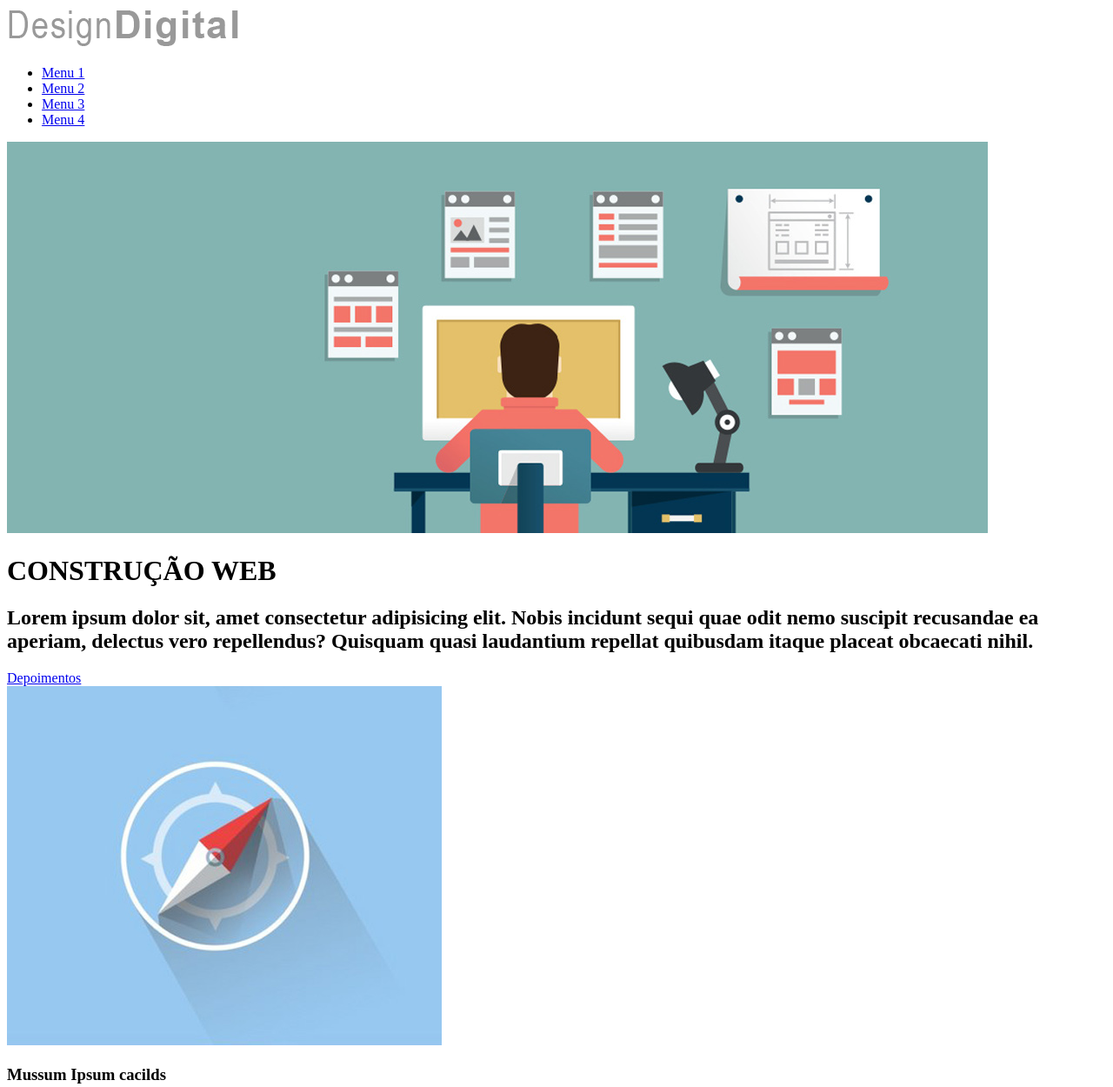
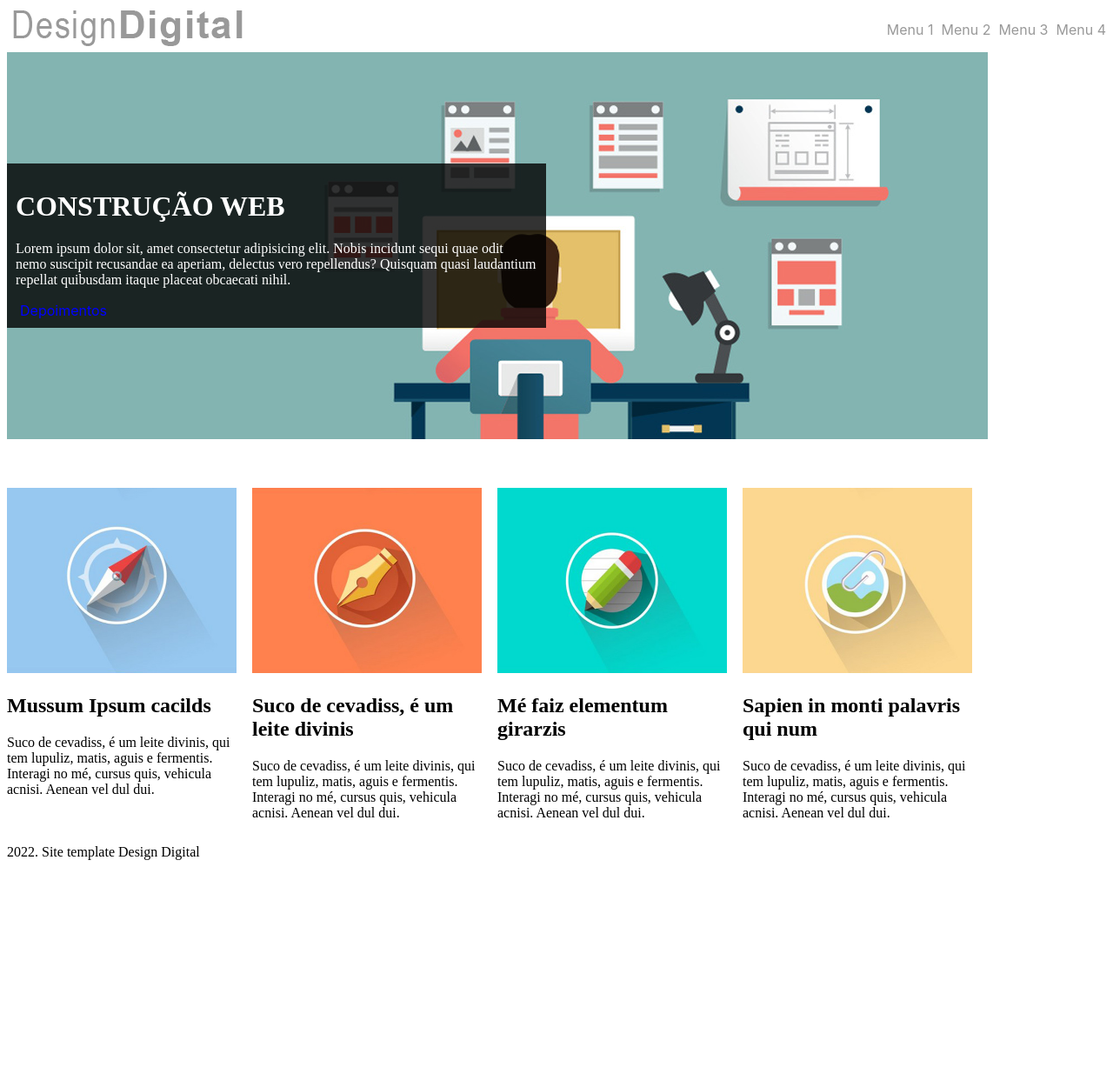
Before and after one commit to thainaradiasmizidio/desenvolvimentowebbasico_segunda, a plain HTML site: page designdigital/designdigital.html in a window 1280 px wide. Shown: the top 1250 px of the page at 87% size. After the commit the page ends 963 px from the top, so only its background shows below. Drawn offline with Linux system fonts and the light colour scheme.

Commit message:
Add files via upload

```diff
--- a/designdigital/designdigital.html
+++ b/designdigital/designdigital.html
@@ -3,14 +3,18 @@
 <head>
     <meta charset="UTF-8">
     <meta http-equiv="X-UA-Compatible" content="IE=edge">
-    <meta name="viewport" content="width=device-width, initial-scale=1.0">
+    <meta name="author" content="Thainara Dias Mizidio">
+    <meta name="desccription" content="#">
+    <meta name="keywords" content="#">
+    <link rel="stylesheet" type="text/css" href="style.css">
     <title>Design Digital</title>
+
 </head>
 <body>
     <div class="Container Clearfix">
     <header>
-        <img src="aula04_site_designdigital/site_designdigital/img/logo-designdigital.png" alt="Logo Design Digital">
-        <nav id="Menu">
+        <a href="index.html"><img src="aula04_site_designdigital/site_designdigital/img/logo-designdigital.png" alt="Logo Design Digital" class="logo"></a>
+        <nav>
 
             <ul>
 
@@ -24,45 +28,44 @@
             </ul>
         </nav>
         <div class="banner">
-            <img src="aula04_site_designdigital/site_designdigital/img/banner.jpg" alt="banner">
+             <div class="caixa">
+            <h1>CONSTRUÇÃO WEB</h1>
+                <p> Lorem ipsum dolor sit, amet consectetur adipisicing elit. Nobis incidunt sequi quae odit nemo suscipit recusandae ea aperiam, delectus vero repellendus? Quisquam quasi laudantium repellat quibusdam itaque placeat obcaecati nihil. </p>
+                <a  class="depoimentos" href="Depoimentos.html">Depoimentos</a>
 
         </div>
-        <div class="caixa">
-            <h1>CONSTRUÇÃO WEB</h1>
-                <h2> Lorem ipsum dolor sit, amet consectetur adipisicing elit. Nobis incidunt sequi quae odit nemo suscipit recusandae ea aperiam, delectus vero repellendus? Quisquam quasi laudantium repellat quibusdam itaque placeat obcaecati nihil. </h2>
-                <a href="Depoimentos.html">Depoimentos</a>
+    </div>
+        <section>
 
-        </div>
-        <section>
-            <div>
-                <img src="aula04_site_designdigital/site_designdigital/img/foto-01.jpg" alt="Mussum Ipsum cacilds">
-                <h3>Mussum Ipsum cacilds</h3>
-                <h4>Suco de cevadiss, é um leite divinis, qui tem lupuliz, matis, aguis e fermentis. Interagi no mé, cursus quis, vehicula acnisi. Aenean vel dul dui.</h4>
-            </div>
+            <article>
+                <img  class="article_img" src="aula04_site_designdigital/site_designdigital/img/foto-01.jpg" alt="Mussum Ipsum cacilds">
+                <h2>Mussum Ipsum cacilds</h2>
+                <p>Suco de cevadiss, é um leite divinis, qui tem lupuliz, matis, aguis e fermentis. Interagi no mé, cursus quis, vehicula acnisi. Aenean vel dul dui.</p>
+            </article>
 
-            <div>
-                <img src="aula04_site_designdigital/site_designdigital/img/foto-02.jpg" alt="Suco de cevadiss, é um leite divinis">
-                <h3>Suco de cevadiss, é um leite divinis</h3>
-                <h4>Suco de cevadiss, é um leite divinis, qui tem lupuliz, matis, aguis e fermentis. Interagi no mé, cursus quis, vehicula acnisi. Aenean vel dul dui.</h4>
-            </div>
+            <article>
+                <img class="article_img" src="aula04_site_designdigital/site_designdigital/img/foto-02.jpg" alt="Suco de cevadiss, é um leite divinis">
+                <h2>Suco de cevadiss, é um leite divinis</h2>
+                <p>Suco de cevadiss, é um leite divinis, qui tem lupuliz, matis, aguis e fermentis. Interagi no mé, cursus quis, vehicula acnisi. Aenean vel dul dui.</p>
+            </article>
 
-            <div>
-                <img src="aula04_site_designdigital/site_designdigital/img/foto-03.jpg" alt="Mé faiz elementum girarzis">
-                <h3>Mé faiz elementum girarzis</h3>
-                <h4>Suco de cevadiss, é um leite divinis, qui tem lupuliz, matis, aguis e fermentis. Interagi no mé, cursus quis, vehicula acnisi. Aenean vel dul dui.</h4>
-            </div>
+            <article>
+                <img class="article_img" src="aula04_site_designdigital/site_designdigital/img/foto-03.jpg" alt="Mé faiz elementum girarzis">
+                <h2>Mé faiz elementum girarzis</h2>
+                <p>Suco de cevadiss, é um leite divinis, qui tem lupuliz, matis, aguis e fermentis. Interagi no mé, cursus quis, vehicula acnisi. Aenean vel dul dui.</p>
+            </article>
 
-            <div>
-                <img src="aula04_site_designdigital/site_designdigital/img/foto-04.jpg" alt="Sapien in monti palavris qui num">
-                <h3>Sapien in monti palavris qui num</h3>
-                <h4>Suco de cevadiss, é um leite divinis, qui tem lupuliz, matis, aguis e fermentis. Interagi no mé, cursus quis, vehicula acnisi. Aenean vel dul dui.</h4>
-            </div>
+            <article>
+                <img class="article_img" src="aula04_site_designdigital/site_designdigital/img/foto-04.jpg" alt="Sapien in monti palavris qui num">
+                <h2>Sapien in monti palavris qui num</h2>
+                <p>Suco de cevadiss, é um leite divinis, qui tem lupuliz, matis, aguis e fermentis. Interagi no mé, cursus quis, vehicula acnisi. Aenean vel dul dui.</p>
+            </article>
 
 
 
         </section>
         <footer>
-            <p>2015.Site template Design Digital</p>
+            <p class="footer">2022. Site template Design Digital</p>
         </footer>
     </header>
 
--- /dev/null
+++ b/designdigital/style.css
@@ -0,0 +1,102 @@
+
+.container {
+
+    background-color: #ffffff;
+    width: 1128px;
+    height: 1178px ;
+    padding: 5px;
+
+}
+
+
+
+nav {
+   text-align: left;
+   float: right;
+   color: #999;
+
+}
+
+li{
+    display: inline-block;
+
+
+}
+a {
+    color: #999;
+    font-family: -apple-system, BlinkMacSystemFont, 'Segoe UI', Roboto, Oxygen, Ubuntu, Cantarell, 'Open Sans', 'Helvetica Neue', sans-serif;
+    text-decoration: none;
+    margin-left: 5px;
+    margin-top: 4px;
+}
+
+.depoimentos {
+    color: blue;
+
+}
+
+
+.banner {
+    background-image: url('../designdigital/aula04_site_designdigital/site_designdigital/img/banner.jpg');
+    background-repeat: no-repeat;
+    align-items: center;
+    display: flex;
+    min-height: 445px;
+    min-width: 1128px;
+
+
+}
+
+.caixa {
+    background-color: rgba(0.8, 0.8, 0.8, 0.8);
+    opacity: 0, 0, 0, 0;
+    text-align: left;
+    color: white;
+    height: 150x;
+    width: 600px;
+    padding: 10px;
+
+
+}
+
+section {
+    display: inline-flex;
+    text-align: justify;
+    height: 450px;
+    width: 1128px;
+
+
+
+}
+
+ article {
+
+     padding-right: 15px;
+     padding-top: 56px;
+
+
+
+ }
+
+ .article_img {
+     height: 213px;
+     width: 264px;
+ }
+
+ h2{
+     text-align: left;
+ }
+
+ p{
+     text-align: left;
+
+ }
+
+ .footer {
+
+        position: fixed;
+        width: 90%;
+
+
+
+ }
```
